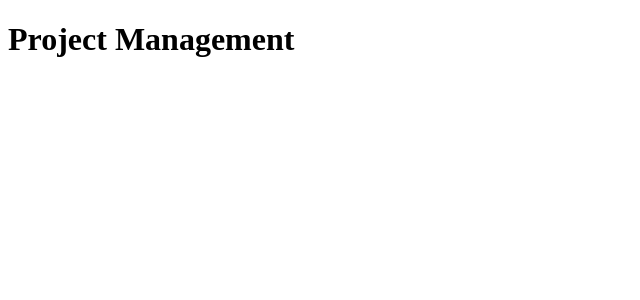
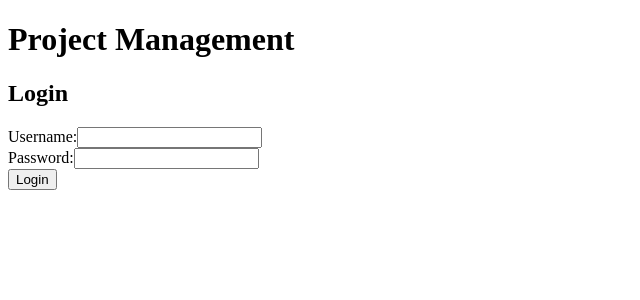
Before and after one commit to jboyce313/project-management, a React (Vite) app in the folder react-app/: page / in a window 1280 px wide. Shown: the top 300 px of the page, without its empty margins (0-640 px from the left). Built offline with nearby package versions, Linux system fonts and the light colour scheme.

Commit message:
added react router

```diff
--- a/react-app/package.json
+++ b/react-app/package.json
@@ -11,7 +11,8 @@
   },
   "dependencies": {
     "react": "^18.2.0",
-    "react-dom": "^18.2.0"
+    "react-dom": "^18.2.0",
+    "react-router-dom": "^6.22.0"
   },
   "devDependencies": {
     "@types/react": "^18.2.43",
--- a/react-app/src/App.jsx
+++ b/react-app/src/App.jsx
@@ -1,9 +1,14 @@
 import { useState } from "react";
+import { Routes, Route } from "react-router-dom";
+import { Login } from "./Login";
 
 function App() {
   return (
     <>
       <h1>Project Management</h1>
+      <Routes>
+        <Route path="/" element={<Login />} />
+      </Routes>
     </>
   );
 }
--- a/react-app/src/Login.jsx
+++ b/react-app/src/Login.jsx
@@ -1,6 +1,6 @@
 import React, { useState } from "react";
 
-function LoginScreen() {
+export function Login() {
   // State variables to hold the username and password
   const [username, setUsername] = useState("");
   const [password, setPassword] = useState("");
@@ -55,5 +55,3 @@
     </div>
   );
 }
-
-export default LoginScreen;
--- a/react-app/src/main.jsx
+++ b/react-app/src/main.jsx
@@ -1,9 +1,10 @@
 import React from "react";
 import ReactDOM from "react-dom/client";
+import { BrowserRouter } from "react-router-dom";
 import App from "./App.jsx";
 
 ReactDOM.createRoot(document.getElementById("root")).render(
-  <React.StrictMode>
+  <BrowserRouter>
     <App />
-  </React.StrictMode>
+  </BrowserRouter>
 );
```
Also changed, not shown: 1 other file (tests, documents, lock files or other folders).
